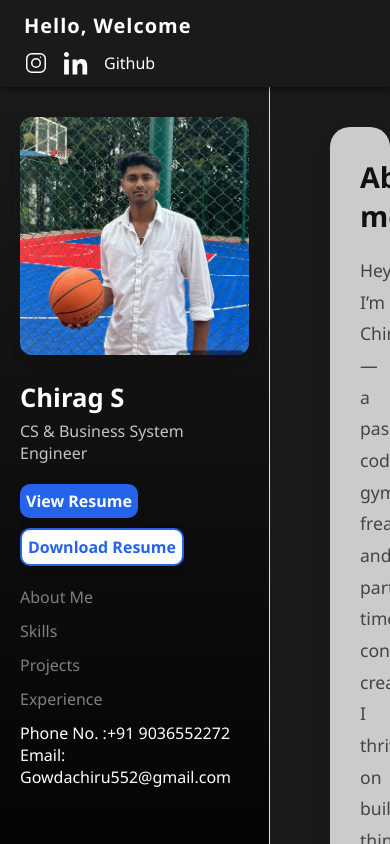
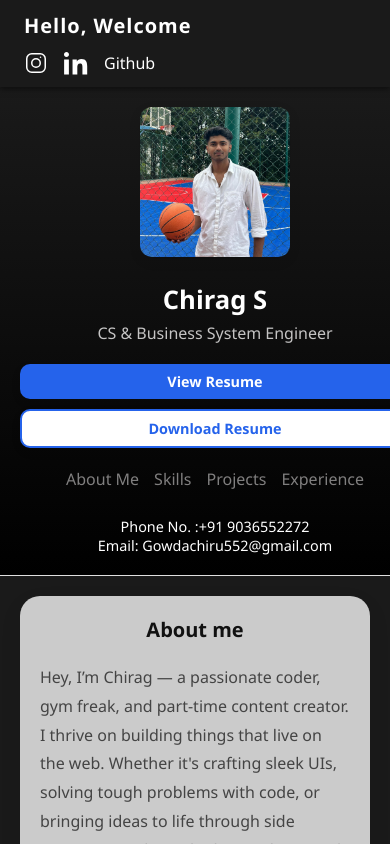
Before and after one commit to Chirag-gowdaa/Portfolioo, a React (Vite) app: page / in a window 390 px wide. Shown: the top 844 px of the page. Built offline with nearby package versions, Linux system fonts and the light colour scheme.

Commit message:
Made site responsive for mobile

```diff
--- a/src/App.css
+++ b/src/App.css
@@ -213,7 +213,93 @@ html,
   color: #4b5563;
   line-height: 1.6;
 }
-.list a.active{
+
+.list a.active {
   color: #ffcc00;
   font-weight: bold;
 }
+
+/* RESPONSIVE STYLES */
+@media (max-width: 768px) {
+  .body {
+    flex-direction: column;
+    height: auto;
+  }
+
+  .left-section {
+    width: 100%;
+    height: auto;
+    position: relative;
+    border-right: none;
+    border-bottom: 1px solid #e0e0e0;
+    padding: 20px;
+    align-items: center;
+    text-align: center;
+  }
+
+  .res-btn {
+    justify-content: center;
+  }
+
+  .list {
+    display: flex;
+    justify-content: center;
+    gap: 15px;
+    flex-wrap: wrap;
+  }
+
+  .rightpart {
+    padding: 20px;
+  }
+
+  .section-title {
+    font-size: 1.5rem;
+    text-align: center;
+  }
+
+  .skills {
+    justify-content: center;
+  }
+
+  .project-card {
+    padding: 16px;
+  }
+
+  .contact {
+    margin-top: 15px;
+    font-size: 0.9rem;
+  }
+
+  .btn {
+    font-size: 0.9rem;
+    padding: 8px 12px;
+  }
+
+  .profile-pic {
+    width: 150px;
+    height: 150px;
+  }
+}
+
+@media (max-width: 480px) {
+  .section-title {
+    font-size: 1.25rem;
+  }
+
+  .btn {
+    width: 100%;
+    text-align: center;
+  }
+
+  .projects-grid {
+    grid-template-columns: 1fr;
+  }
+
+  .rightpart section {
+    padding: 20px;
+  }
+
+  .about p {
+    font-size: 1rem;
+  }
+}
```
